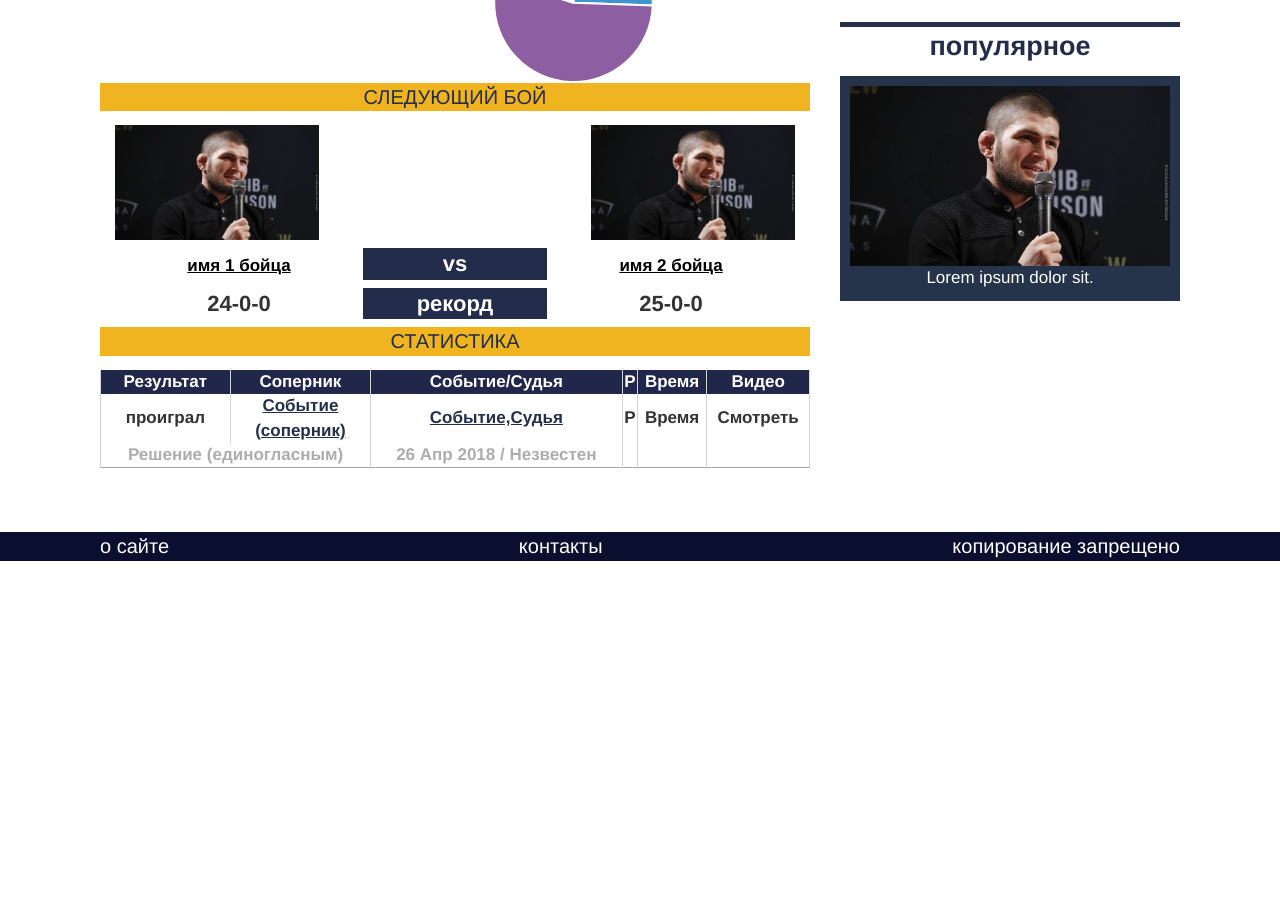
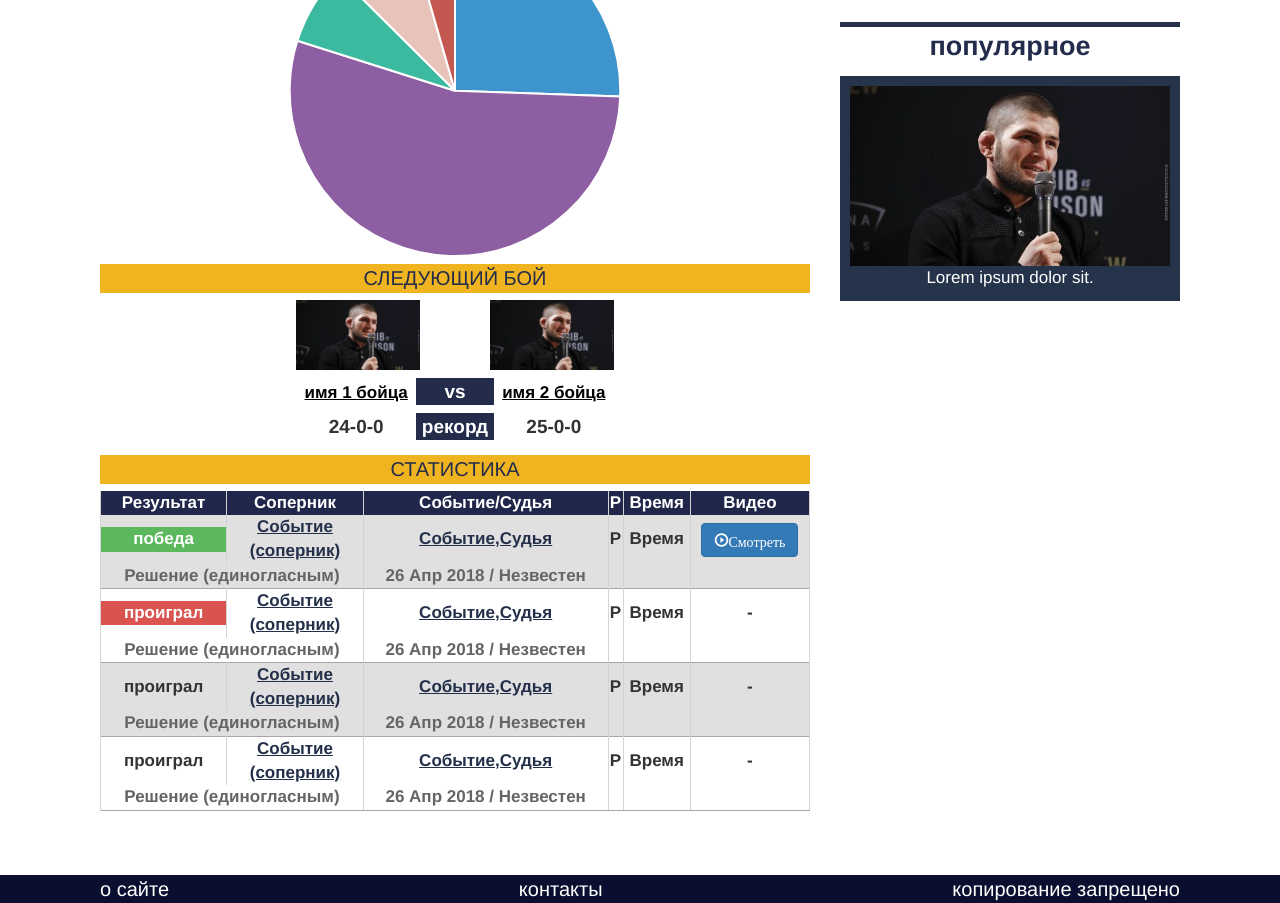
Before and after one commit to Given-by-God/siteMMA, a plain HTML site: page detailFighter.html in a window 1280 px wide. Shown: the part 440-1343 px from the top of the page. Before the commit the page ends 1001 px from the top, so only its background shows below. Drawn offline with nearby package versions, Linux system fonts and the light colour scheme.

Commit message:
detailInfo and shedule fix

```diff
--- a/common/style.css
+++ b/common/style.css
@@ -5,8 +5,14 @@
     margin: 0;
 }
 
+
+.detailImg{
+
+}
+
 .firstFightMainBlock{
     text-align:center;
+    /* width:  80%; */
 }
 
 .statiscticsTable{
@@ -22,7 +28,7 @@
     text-align:center;
 }
 
-.statiscticsTable tr:first-child{
+.statiscticsTable thead tr:first-child{
     background:#21274a;
     color:white;
 }
@@ -32,7 +38,8 @@
     /* border-right: 1px solid red; */
     /* overflow:  hidden; */
     padding: 1px;
-    flex: 0 1 31%;
+    /* flex: 0 1 31%; */
+    width: 32%;
     /* height:  100%; */
     /* flex-flow: wrap row; */
     min-width: 200px;
@@ -43,7 +50,7 @@
     text-align:center;
     font-size:20px;
     text-transform:uppercase;
-    margin: 2% 0;
+    margin: 1% 0;
     clear:  both;
 }
 
@@ -60,7 +67,7 @@
     margin: 3% 0 3% 0;
 }
 
-.mainTable{width:100%;font-size:22px;}
+.mainTable{width:100%;font-size: 19px;}
 
 
 
@@ -94,6 +101,7 @@ a:hover{text-decoration:none;color:#732335;}
     cursor:pointer;
     font-size: 18px;
     padding: 1%;
+    /* background: #e9af21; */
 }
 .htListOfNews{
     background:#24304a;
@@ -580,7 +588,8 @@ footer nav{
     text-transform:  uppercase;
 }
 .filterItem:hover {
-    color: #e9af21;
+    color: black;
+    background:  #e9af21;
 }
 .flexNewsByCategory {
     display: grid;
@@ -617,10 +626,14 @@ footer nav{
 
 .gridMainFightBlock{
     display:grid;
-    grid-template-columns: 30% 40% 30%;
+    grid-template-columns: 25% 14% 25%;
     align-items: center;
     justify-content:  center;
     /* grid-template-rows: 162px auto; */
+    /* margin-top:  1%; */
+    /* border: 1px solid #253049; */
+    margin: 1% auto;
+    width: 70%;
 }
 .mainTable a{
     text-decoration: underline;
@@ -628,7 +641,7 @@ footer nav{
 
 .mainTable{
     border-collapse: separate;
-    border-spacing: 0px 8px;
+    border-spacing: 0 8px;
 }
 .nameOfNewsCategory{text-align:  center;font-weight:  600;}
 
@@ -679,10 +692,15 @@ footer nav{
 
     /*background: #24304a;*/
 }
-.allNewsEvent h2{
-    font-weight:  600;
-    text-transform:uppercase;
-    margin-bottom:3%;
+
+.showAllResult{
+    margin: 2% auto;
+}
+
+.allNewsEvent h2 {
+    font-weight: 600;
+    text-transform: uppercase;
+    margin-bottom: 3%;
 }
 .flexDetailInfo {
     display: flex;
@@ -697,9 +715,15 @@ footer nav{
 
 .detailImg img{
     width: 100%;
+    /* height:  229px; */
+    max-width: 400px;
 }
 
 .bottomBorder{
     border-bottom: 1px solid #aaa5a6;
-    color: #adadad;
+    color: #656565;
 }
+
+.statiscticsTable tbody tr:nth-child(6n-3),.statiscticsTable tbody tr:nth-child(6n-4),.statiscticsTable tbody tr:nth-child(6n-5){
+    background: #e0e0e0;
+}
--- a/detailFighter.html
+++ b/detailFighter.html
@@ -37,6 +37,9 @@
                         <div class="dataOfBirth">Дата рождения : <span>19-123-123</span></div>
                         <div class="dataOfBirth">Возраст : <span>19</span></div>
 
+                        <div class="dataOfBirth">рекорлд : <span>19</span></div>
+
+
                         <div class="flexDetailInfo">
                             <div>
                                 <div>вес</div>
@@ -57,6 +60,12 @@
                                 <div>135lbs</div>
                             </div>
                         </div>
+
+
+                    </div>
+
+
+
                 </div>
 
                 <canvas id="pie-chart" width="800" height="450"></canvas>
@@ -81,10 +90,6 @@
                     });
                 </script>
 
-                </div>
-
-
-
 
                 <div class="prelims">
                     Следующий бой
@@ -92,7 +97,7 @@
 
 
                 <div class="nextFight">
-                    <div class="col-md-12 gridMainFightBlock">
+                    <div class=" gridMainFightBlock">
 
 
 
@@ -125,9 +130,12 @@
                     Статистика
                 </div>
 
+
+
+
                 <div class="detailStaticTable">
                     <table class="statiscticsTable">
-
+                    <thead>
                         <tr>
                             <th>Результат</th>
                             <th>Соперник</th>
@@ -136,14 +144,18 @@
                             <th>Время</th>
                             <th>Видео</th>
                         </tr>
+                    </thead>
+
+                        <tbody>
 
                         <tr>
-                            <th><div class="winFight">проиграл</div></th>
+                            <th><div class="btn-success">победа</div></th>
                             <th><a href="#">Событие <br> (соперник)</a></th>
                             <th><a href="#">Событие,Судья</a></th>
                             <th>P</th>
                             <th>Время</th>
-                            <th>Смотреть</th>
+                            <th class="">
+                                <button class="btn btn-primary glyphicon glyphicon-play-circle">Смотреть</button></th>
                         </tr>
 
                         <tr class="bottomBorder">
@@ -152,10 +164,73 @@
                             <th></th>
                             <th></th>
                             <th></th>
-                        </tr >
+                        </tr>
+
+                        <tr class="bottomBorder">
+                        </tr>
 
 
+                        <tr>
+                            <th><div class="btn-danger">проиграл</div></th>
+                            <th><a href="#">Событие <br> (соперник)</a></th>
+                            <th><a href="#">Событие,Судья</a></th>
+                            <th>P</th>
+                            <th>Время</th>
+                            <th>-</th>
+                        </tr>
 
+                        <tr class="bottomBorder">
+                            <th colspan="2">Решение (единогласным)</th>
+                            <th > 26 Апр 2018 / Незвестен </th>
+                            <th></th>
+                            <th></th>
+                            <th></th>
+                        </tr>
+
+                        <tr class="bottomBorder">
+                        </tr>
+
+                        <tr>
+                            <th><div class="winFight">проиграл</div></th>
+                            <th><a href="#">Событие <br> (соперник)</a></th>
+                            <th><a href="#">Событие,Судья</a></th>
+                            <th>P</th>
+                            <th>Время</th>
+                            <th>-</th>
+                        </tr>
+
+                        <tr class="bottomBorder">
+                            <th colspan="2">Решение (единогласным)</th>
+                            <th > 26 Апр 2018 / Незвестен </th>
+                            <th></th>
+                            <th></th>
+                            <th></th>
+                        </tr>
+
+                        <tr class="bottomBorder">
+                        </tr>
+
+                        <tr>
+                            <th><div class="winFight">проиграл</div></th>
+                            <th><a href="#">Событие <br> (соперник)</a></th>
+                            <th><a href="#">Событие,Судья</a></th>
+                            <th>P</th>
+                            <th>Время</th>
+                            <th>-</th>
+                        </tr>
+
+                        <tr class="bottomBorder">
+                            <th colspan="2">Решение (единогласным)</th>
+                            <th > 26 Апр 2018 / Незвестен </th>
+                            <th></th>
+                            <th></th>
+                            <th></th>
+                        </tr>
+
+                        <tr class="bottomBorder">
+                        </tr>
+
+                        </tbody>
 
                     </table>
                 </div>
```
Also changed, not shown: shedule.html (+1 -1 lines). Lines whose indentation alone changed are shown as unchanged.
